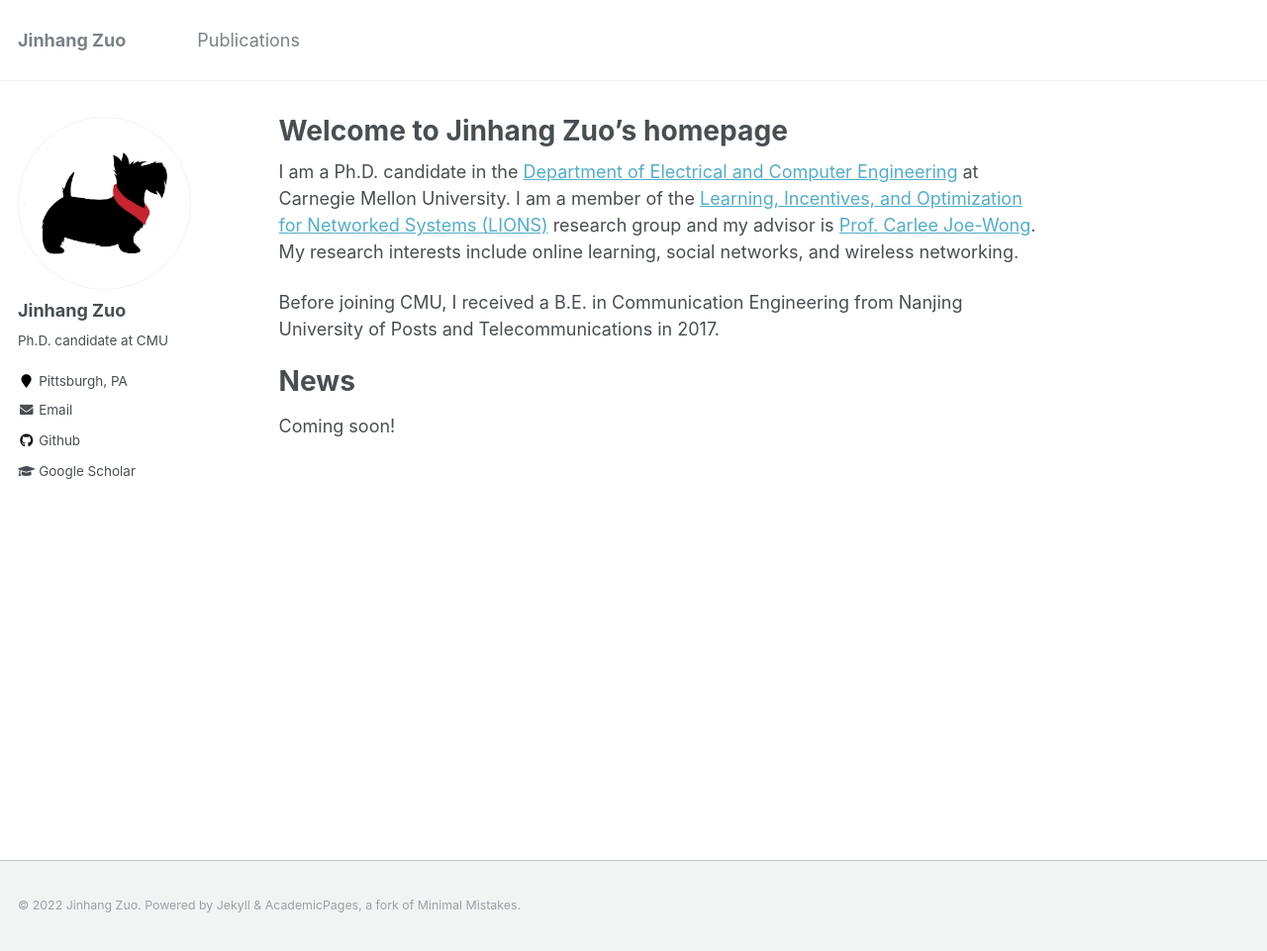
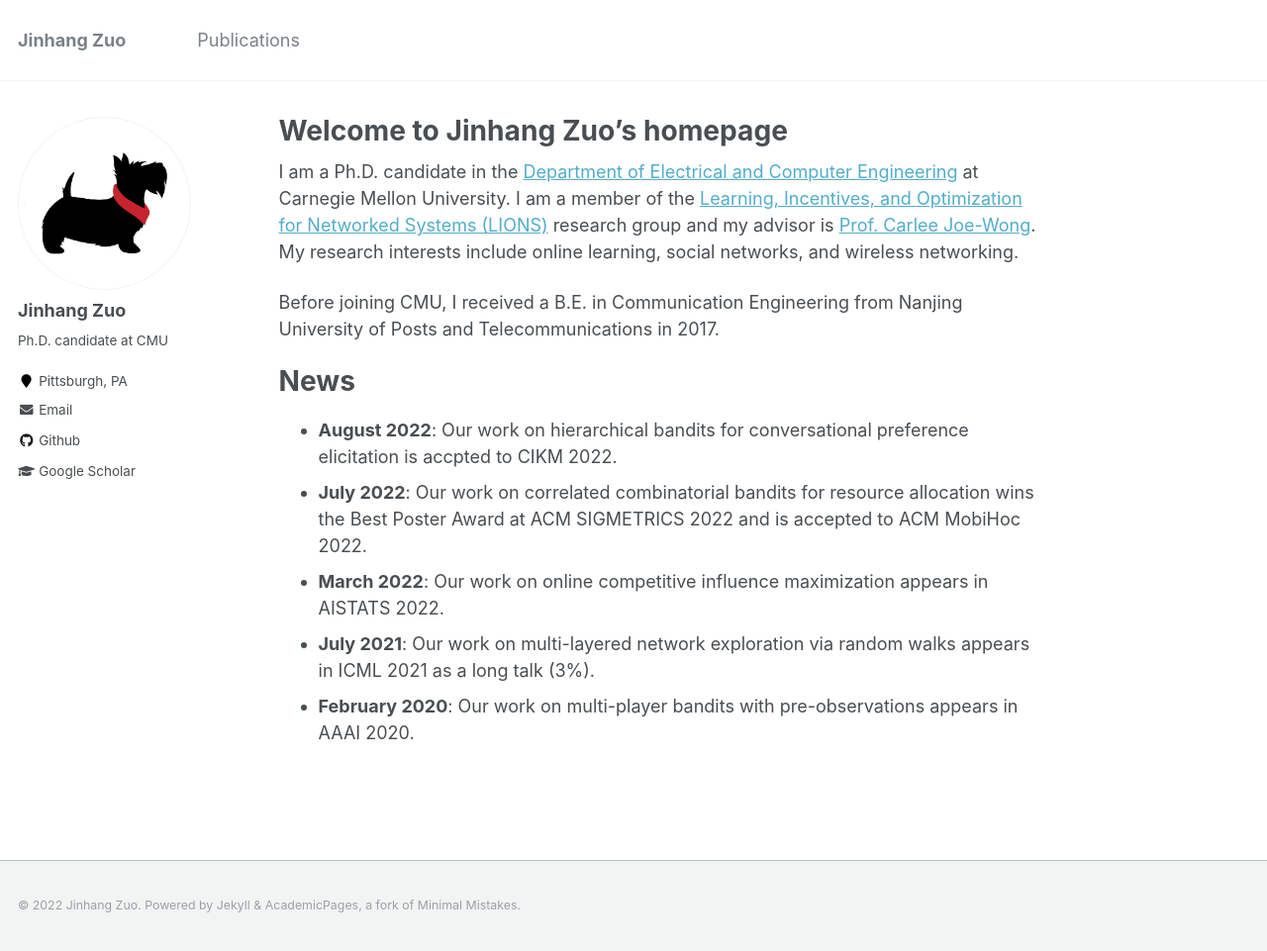
Before and after one commit to jhzuo/jhzuo.github.io, a Jekyll site: the page built from _pages/about.md, in a window 1280 px wide and 961 px high. Shown: the whole window at 99% size. Built offline with Jekyll 4.4.1, drawn with Linux system fonts in a browser that asks for light colours.

Commit message:
update news

```diff
--- a/_pages/about.md
+++ b/_pages/about.md
@@ -13,4 +13,8 @@ Before joining CMU, I received a B.E. in Communication Engineering from Nanjing
 
 News
 ======
-Coming soon!
+- **August 2022**: Our work on hierarchical bandits for conversational preference elicitation is accpted to CIKM 2022.
+- **July 2022**: Our work on correlated combinatorial bandits for resource allocation wins the Best Poster Award at ACM SIGMETRICS 2022 and is accepted to ACM MobiHoc 2022.
+- **March 2022**: Our work on online competitive influence maximization appears in AISTATS 2022.
+- **July 2021**: Our work on multi-layered network exploration via random walks appears in ICML 2021 as a long talk (3%).
+- **February 2020**: Our work on multi-player bandits with pre-observations appears in AAAI 2020.
```
Also changed, not shown: _pages/publications.md (+10 -10 lines).
